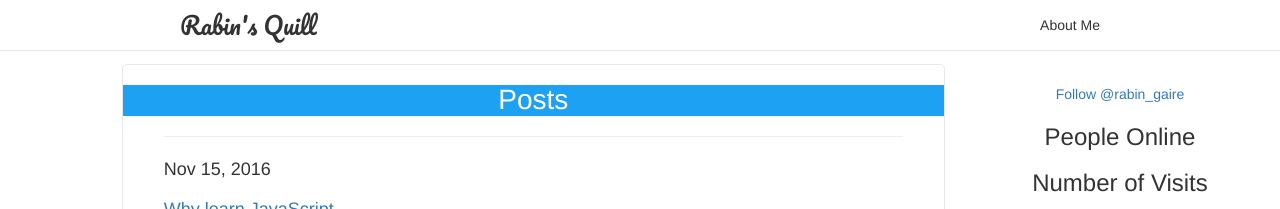
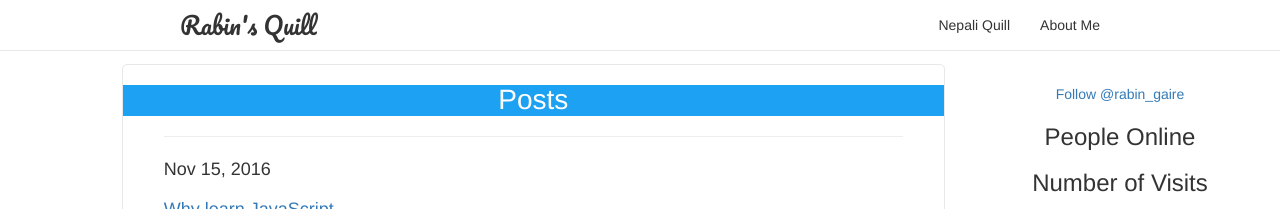
Before and after one commit to rabingaire/rabingaire.github.io, a Jekyll site: the page built from index.html, in a window 1280 px wide. Shown: the top 209 px of the page. Built offline with Jekyll 4.4.1, drawn with Linux system fonts in a browser that asks for light colours; nearby versions of some CDN libraries; a script that is not in the unit is left out; comment, search, counter and statistics services are not loaded.

Commit message:
added nepali quill link

```diff
--- a/_includes/navbar.html
+++ b/_includes/navbar.html
@@ -13,6 +13,7 @@
     <!--part that will collapse after reaching certain breakpoint-->
     <div class="collapse navbar-collapse" id="my-menu">
       <ul class="nav navbar-nav text-center navbar-right is-element">
+        <li><a href="/nepali">Nepali Quill</a></li>
         <li><a href=/about>About Me</a></li>
       </ul>
     </div>
```
